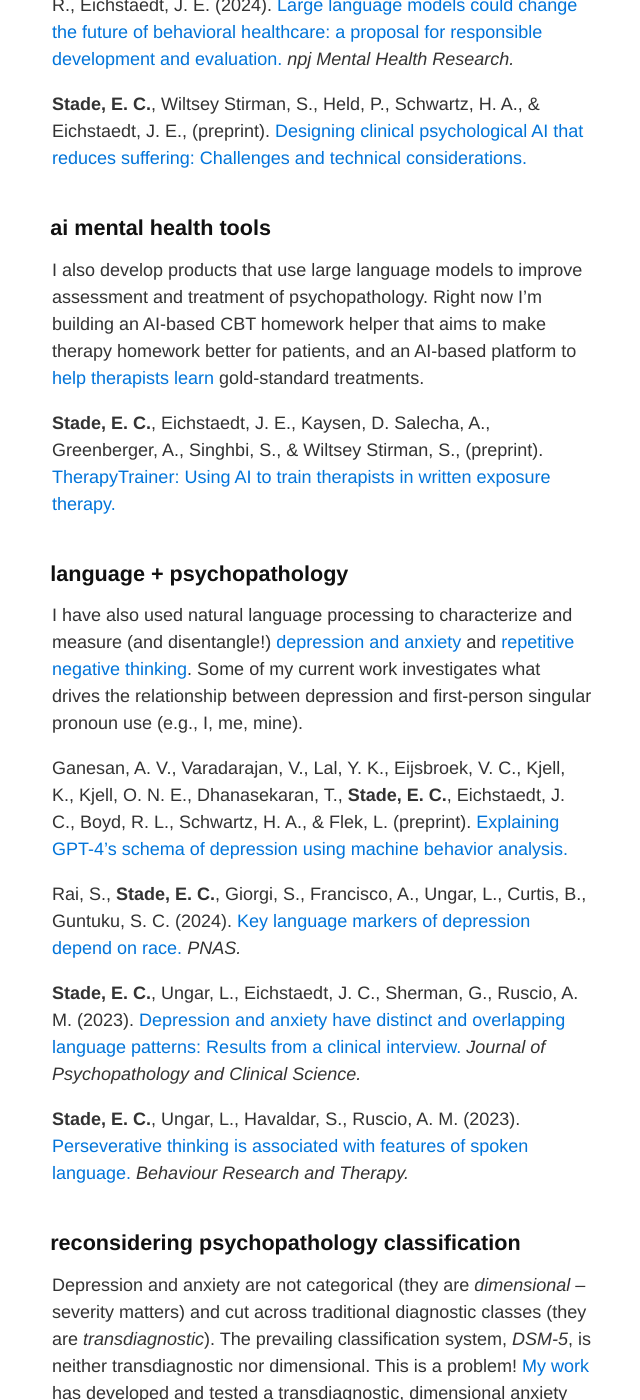
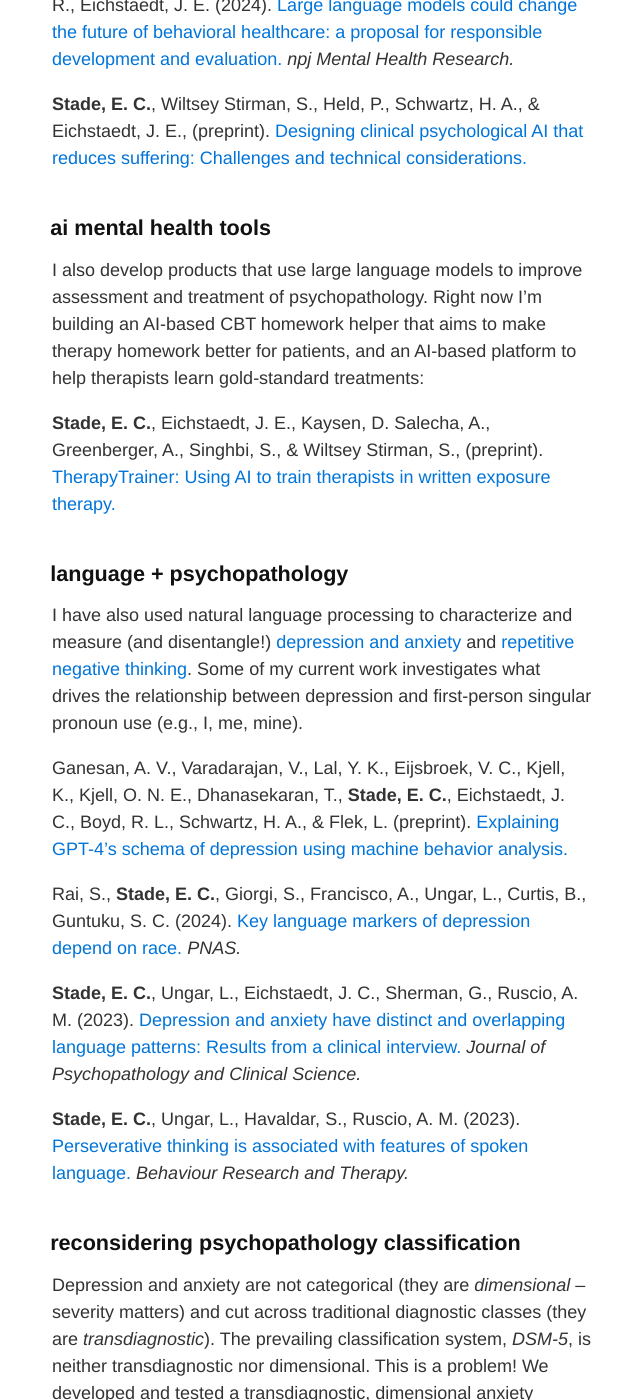
Before and after one commit to betsystade/betsystade.github.io, a Jekyll site: the page built from index.md, in a window 1280 px wide and 1400 px high, scrolled down 1095 px. Shown: the whole window, without its empty margins (318-958 px from the left). Built offline with Jekyll 4.4.1, drawn with Linux system fonts in a browser that asks for light colours; our own code applies the rules of GitHub Pages for plain Markdown files; some of the changed text lies outside the part shown.

Commit message:
changes edits

```diff
--- a/index.md
+++ b/index.md
@@ -34,7 +34,7 @@ I write about the future of AI and mental heath, including how large language mo
 
 ## ai mental health tools
 
-I also develop products that use large language models to improve assessment and treatment of psychopathology. Right now I'm building an AI-based CBT homework helper that aims to make therapy homework better for patients, and an AI-based platform to [help therapists learn](https://osf.io/preprints/osf/wx93m) gold-standard treatments.
+I also develop products that use large language models to improve assessment and treatment of psychopathology. Right now I'm building an AI-based CBT homework helper that aims to make therapy homework better for patients, and an AI-based platform to help therapists learn gold-standard treatments:
 
 **Stade, E. C.**, Eichstaedt, J. E., Kaysen, D. Salecha, A., Greenberger, A., Singhbi, S., & Wiltsey Stirman, S., (preprint). [TherapyTrainer: Using AI to train therapists in written exposure therapy.](https://osf.io/preprints/osf/wx93m)
 
@@ -54,9 +54,9 @@ Rai, S., **Stade, E. C.**, Giorgi, S., Francisco, A., Ungar, L., Curtis, B., Gun
 
 ## reconsidering psychopathology classification
 
-Depression and anxiety are not categorical (they are *dimensional* -- severity matters) and cut across traditional diagnostic classes (they are *transdiagnostic*). The prevailing classification system, *DSM-5*, is neither transdiagnostic nor dimensional. This is a problem! [My work](https://psyarxiv.com/vkbnh) has developed and tested a transdiagnostic, dimensional anxiety classification system as a possible alternative.
+Depression and anxiety are not categorical (they are *dimensional* -- severity matters) and cut across traditional diagnostic classes (they are *transdiagnostic*). The prevailing classification system, *DSM-5*, is neither transdiagnostic nor dimensional. This is a problem! We developed and tested a transdiagnostic, dimensional anxiety classification system as an alternative.
 
-**Stade, E. C.**, DeRubeis, R. J., Ungar, L., & Ruscio, A. M. (2023). [A transdiagnostic, dimensional classification of anxiety shows improved parsimony and predictive noninferiority to DSM](https://doi.org/10.1037/abn0000863). *Journal of Psychopathology and Clinical Science.*
+**Stade, E. C.**, DeRubeis, R. J., Ungar, L., & Ruscio, A. M. (2023). [A transdiagnostic, dimensional classification of anxiety shows improved parsimony and predictive noninferiority to DSM.](https://doi.org/10.1037/abn0000863) *Journal of Psychopathology and Clinical Science.*
 
 ## more
 
@@ -64,7 +64,7 @@ Beyond these research streams,  I also use empirical methods to study cognitive
 
 **Stade, E. C.**, & Ruscio, A. M. (2022). [A meta-analysis of the relationship between worry and rumination.](https://doi.org/10.1177/21677026221131309) *Clinical Psychological Science.*
 
-Stephenson, A. R., **Stade, E. C.**, & Ruscio, A. M. (in press). [Measuring behavioral responses to a social stressor: Does the Social Performance Rating Scale have utility beyond social anxiety disorder?](https://authors.elsevier.com/sd/article/S0005-7967(25)00022-1). *Behaviour Research and Therapy.*
+Stephenson, A. R., **Stade, E. C.**, & Ruscio, A. M. (in press). [Measuring behavioral responses to a social stressor: Does the Social Performance Rating Scale have utility beyond social anxiety disorder?](https://authors.elsevier.com/sd/article/S0005-7967(25)00022-1) *Behaviour Research and Therapy.*
 
 **Stade, E. C.**, Cohen, R., Loftus, P., & Ruscio, A. M. (2022). [A novel measure of real-time perseverative thought.](http://journals.sagepub.com/doi/10.1177/21677026211038017) *Clinical Psychological Science.* 10(3), 534–552.
 
```
